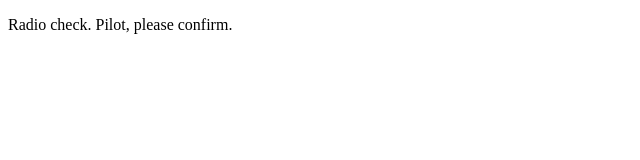
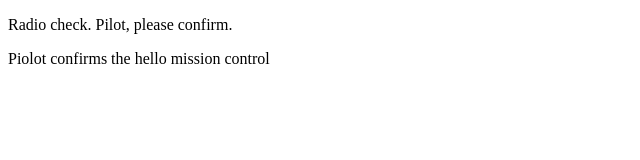
Before and after one commit to CassZ25/communication-log, a plain HTML site: page index.html in a window 1280 px wide. Shown: the whole page, without its empty margins (0-640 px from the left). Drawn offline with Linux system fonts and the light colour scheme.

Commit message:
This is the piolots commit

```diff
--- a/index.html
+++ b/index.html
@@ -2,5 +2,6 @@
 <html>
    <body>
       <p>Radio check. Pilot, please confirm.</p>
+      <p>Piolot confirms the hello mission control</p>
    </body>
 </html>
```
